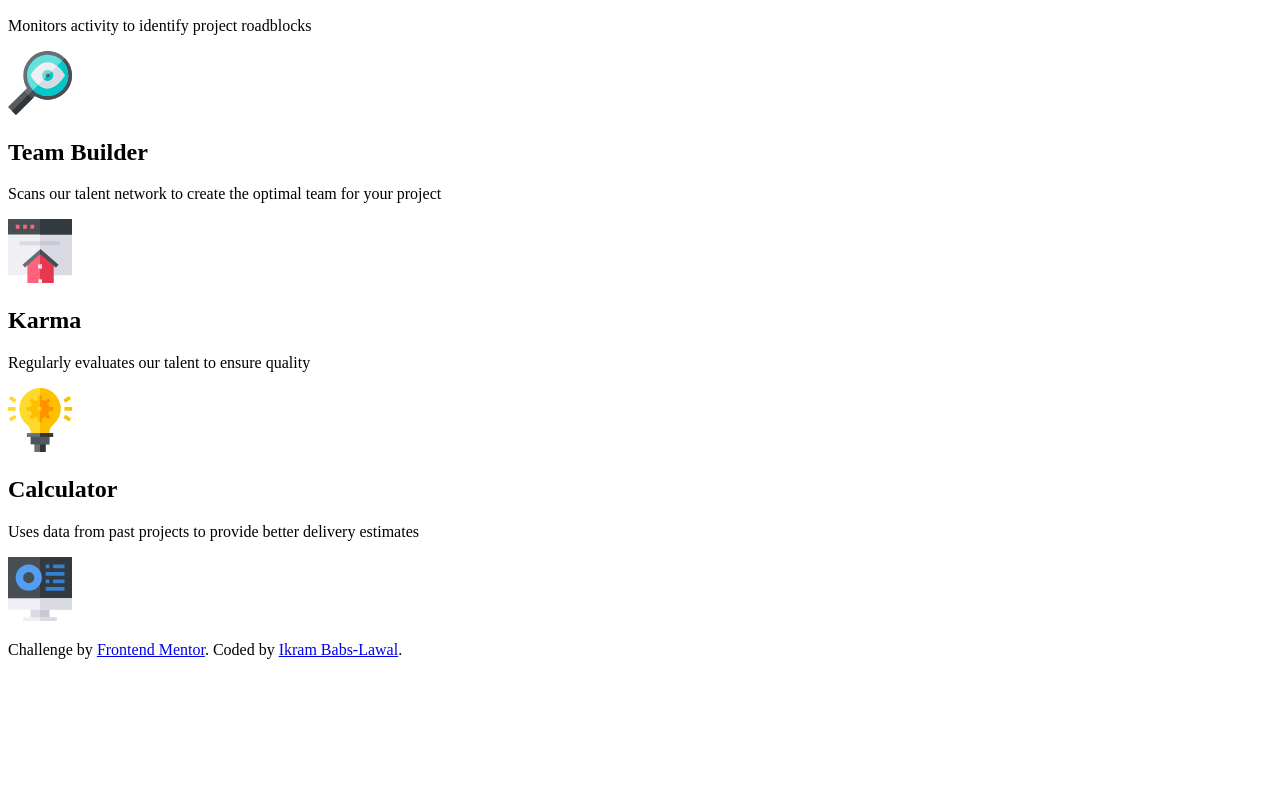
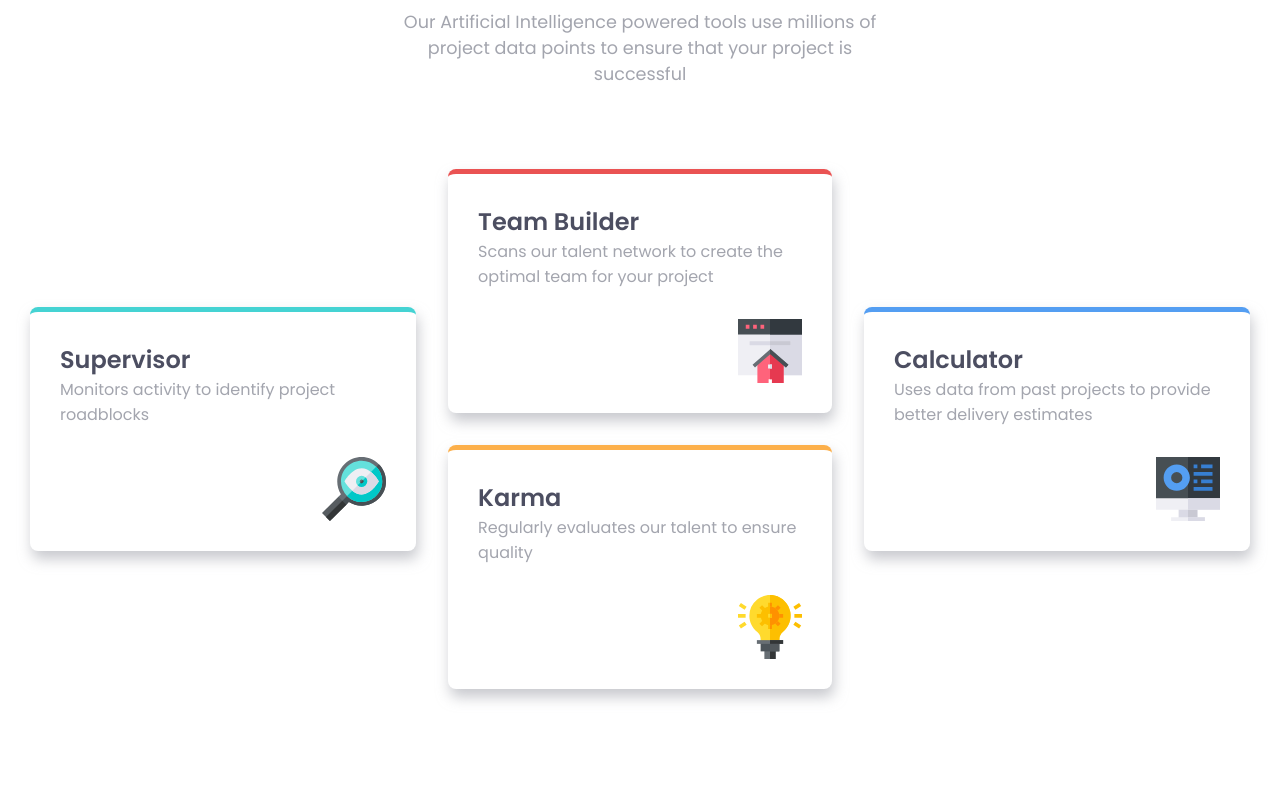
Before and after one commit to codequinn/Four-Section-Cards, a plain HTML site: page index.html in a window 1280 px wide. Shown: the part 195-984 px from the top of the page. Before the commit the page ends 870 px from the top, so only its background shows below. Drawn offline with Linux system fonts and the light colour scheme.

Commit message:
Update and rename four section.html to index.html

```diff
--- a/four section.html
+++ b/index.html
@@ -8,7 +8,7 @@
 
   <title>Frontend Mentor | Four card feature section</title>
 
-  <link rel="stylesheet" href="four section.css">
+  <link rel="stylesheet" href="style.css">
 </head>
 <body>
   <header>
```
